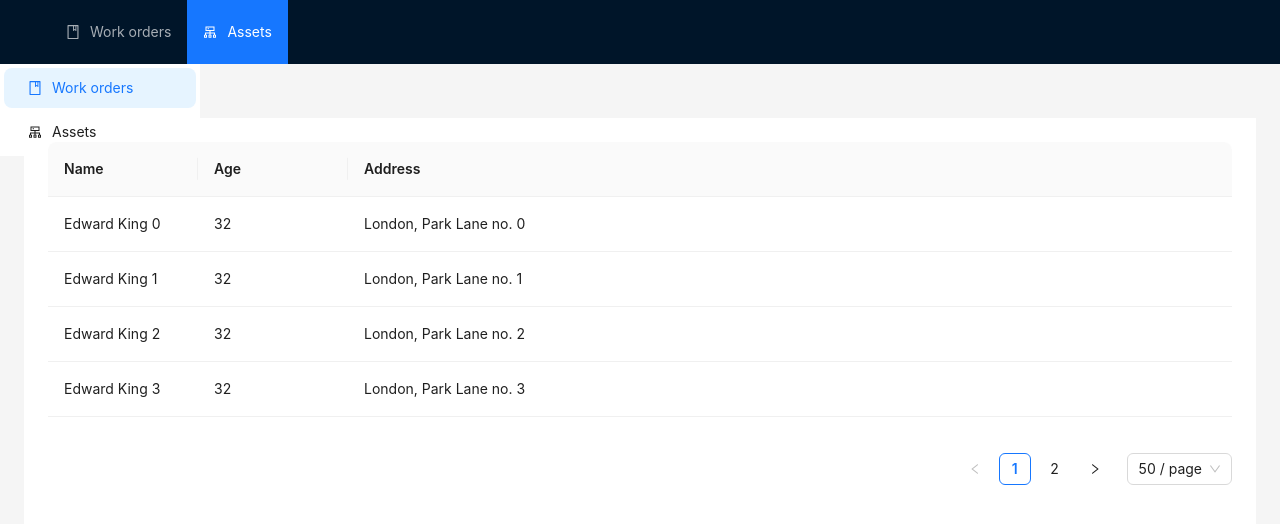
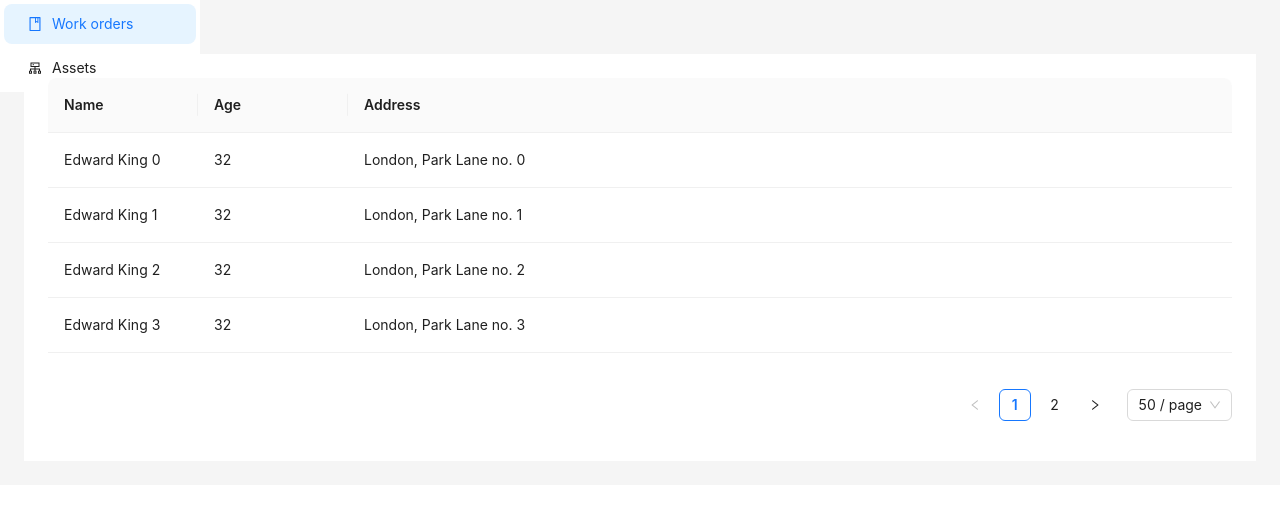
Before and after one commit to NicKyeaa/asm-front, a React (Vite) app: page / in a window 1280 px wide. Shown: the top 524 px of the page. Built offline with nearby package versions, Linux system fonts and the light colour scheme.

Commit message:
Changing layout

```diff
--- a/src/pages/Homepage/MainLayout.tsx
+++ b/src/pages/Homepage/MainLayout.tsx
@@ -27,16 +27,6 @@ const MainLayout: React.FC = () => {
   } = theme.useToken();
 
   return (
-    <Layout>
-      <Header className='header'>
-        <div className='logo' />
-        <Menu
-          theme='dark'
-          mode='horizontal'
-          defaultSelectedKeys={["2"]}
-          items={items2}
-        />
-      </Header>
     <Layout>
       <Sider
         width={200}
@@ -71,7 +61,6 @@ const MainLayout: React.FC = () => {
         </Content>
       </Layout>
     </Layout>
-    </Layout>
   );
 };
 
```
Lines whose indentation alone changed are shown as unchanged.
